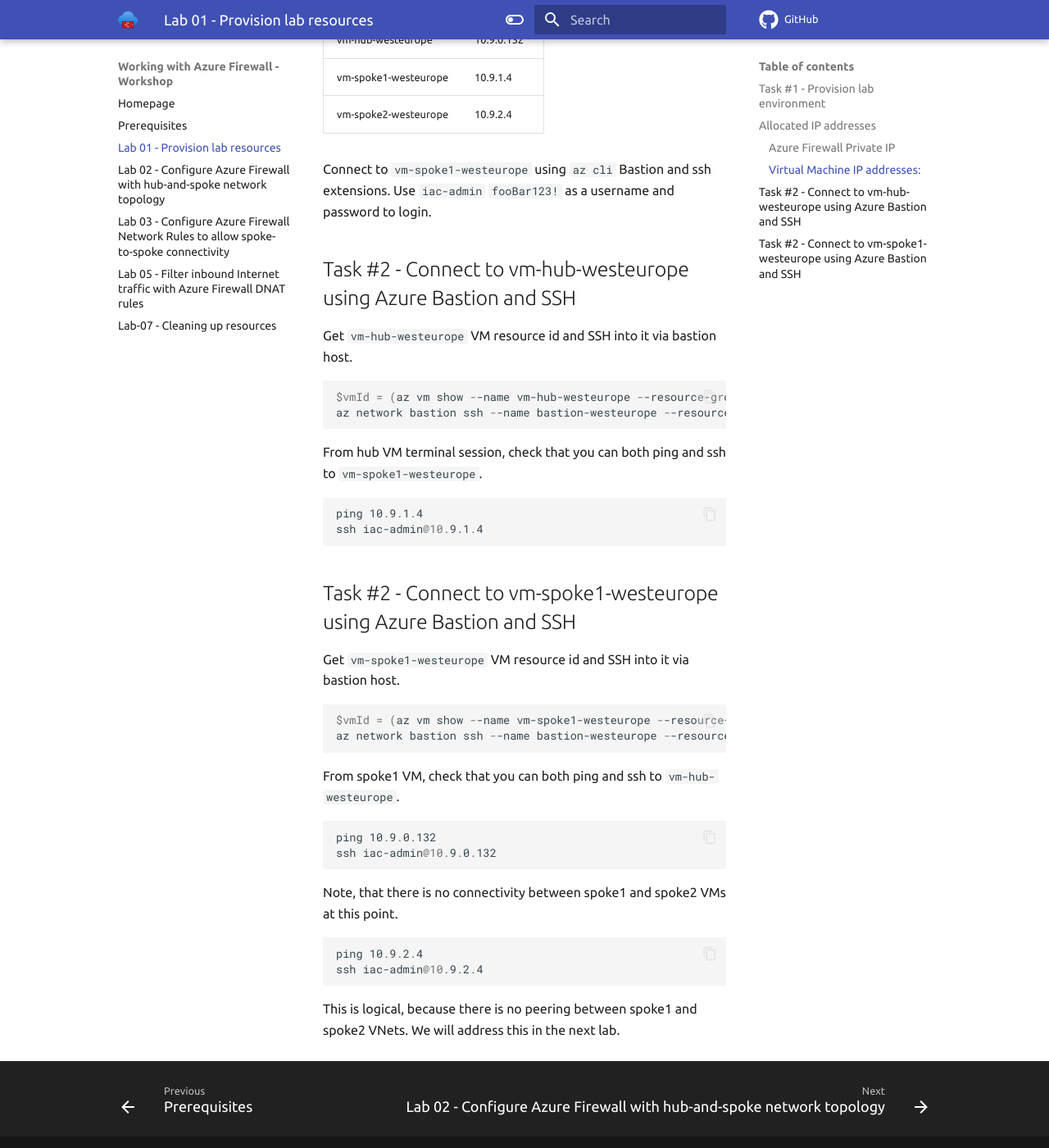
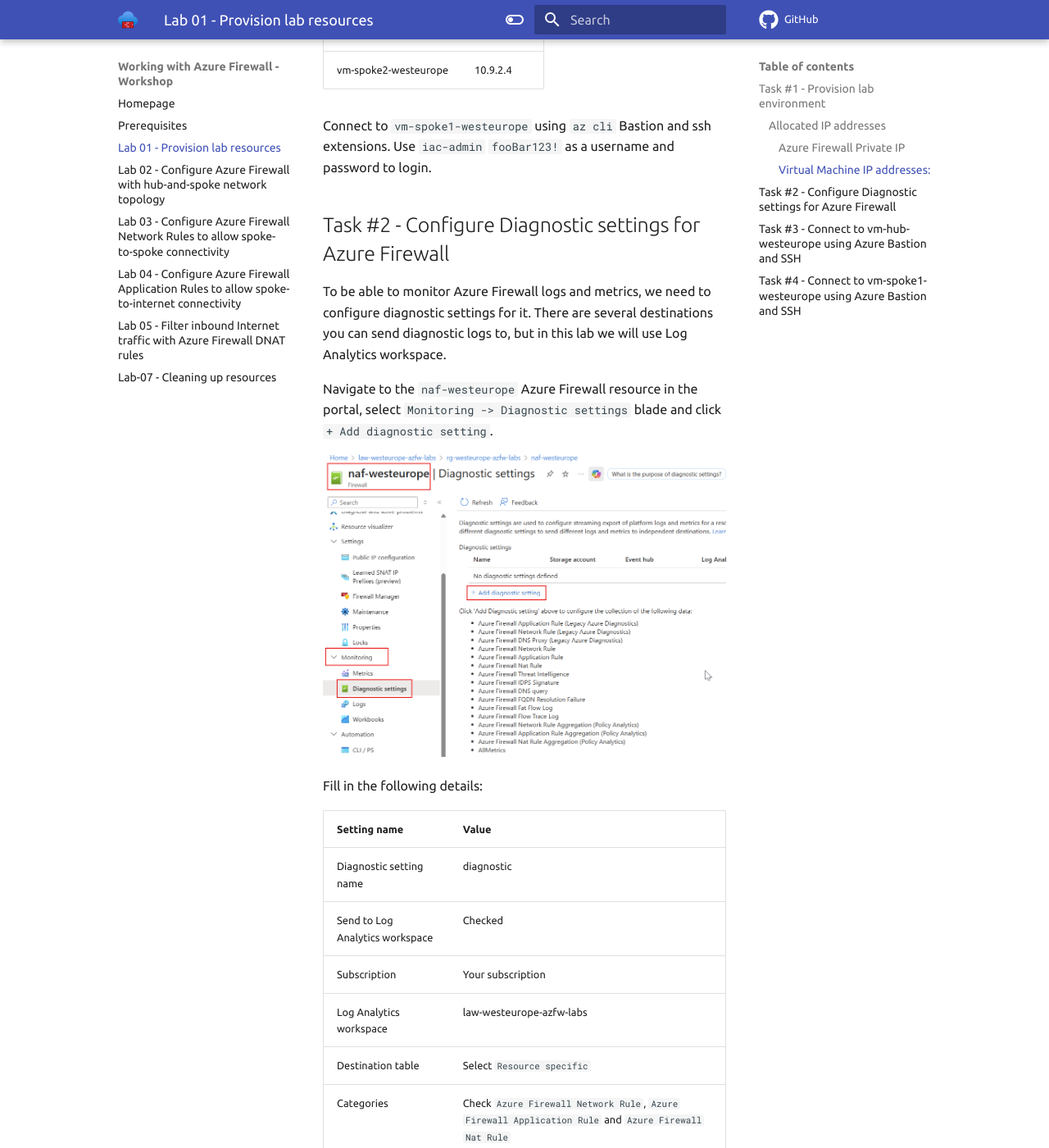
Before and after one commit to iac-oslo/azure-firewall-labs, an MkDocs documentation site: the page built from docs/labs/lab-01/index.md, in a window 1280 px wide and 1400 px high, scrolled down 3625 px. Shown: the whole window at 82% size. Built offline with MkDocs 1.6.1 and Material for MkDocs 9.7.7, drawn with Linux system fonts in a browser that asks for light colours; comment, search, counter and statistics services are not loaded; some of the changed text lies outside the part shown.

Commit message:
WIP: lab-04

````diff
--- a/docs/labs/lab-01/index.md
+++ b/docs/labs/lab-01/index.md
@@ -83,11 +83,11 @@ Provision script is implemented as Bicep template with use of [Azure Verified mo
 | AzureFirewallManagementSubnet    | 10.9.0.192/26 |
 | subnet-workload    | 10.9.0.128/26 |
 
-## Allocated IP addresses
+### Allocated IP addresses
 
 If you used the original script without changing it, most likely resources created under your subscription will be allocated with the same private IP addresses. Use scripts below to verify the allocated IP addresses. If they are different, you need to use your own IPs further in the labs.
 
-### Azure Firewall Private IP
+#### Azure Firewall Private IP
 
 Get private IP of Azure Firewall.
 
@@ -97,7 +97,7 @@ az network firewall show -g rg-westeurope-azfw-labs -n naf-westeurope --query ip
 
 Azure Firewall private IP is `10.9.0.4`
 
-### Virtual Machine IP addresses:
+#### Virtual Machine IP addresses:
 
 ```powershell
 # get private ip for vm-hub-westeurope
@@ -119,7 +119,37 @@ az vm show -d -g rg-westeurope-azfw-labs -n vm-spoke2-westeurope --query private
 
 Connect to `vm-spoke1-westeurope` using `az cli` Bastion and ssh extensions. Use `iac-admin` `fooBar123!` as a username and password to login.
 
-## Task #2 - Connect to vm-hub-westeurope using Azure Bastion and SSH
+## Task #2 - Configure Diagnostic settings for Azure Firewall
+
+To be able to monitor Azure Firewall logs and metrics, we need to configure diagnostic settings for it. There are several destinations you can send diagnostic logs to, but in this lab we will use Log Analytics workspace.
+
+Navigate to the `naf-westeurope` Azure Firewall resource in the portal, select `Monitoring -> Diagnostic settings` blade and click `+ Add diagnostic setting`.
+
+![diag-settings](../../assets/images/lab-01/diagnostic-settings-1.png)
+
+Fill in the following details:
+
+| Setting name | Value |
+|--------------|---------------------|
+| Diagnostic setting name  | diagnostic |
+| Send to Log Analytics workspace | Checked |
+| Subscription | Your subscription |
+| Log Analytics workspace | law-westeurope-azfw-labs |
+| Destination table | Select `Resource specific` |
+| Categories | Check `Azure Firewall Network Rule`, `Azure Firewall Application Rule` and `Azure Firewall Nat Rule`  |
+
+![diag-settings-2](../../assets/images/lab-01/diagnostic-settings-2.png)
+
+Click Save.
+
+Destination table `Resource specific` means that logs and metrics are written to individual tables for each category of the resource. We selected `Azure Firewall Network Rule`, `Azure Firewall Application Rule` and `Azure Firewall Nat Rule` categories, so the following tables will be created in Log Analytics workspace:
+
+- `AZFWNetworkRule`
+- `AZFWApplicationRule`
+- `AZFWNatRule`
+
+
+## Task #3 - Connect to vm-hub-westeurope using Azure Bastion and SSH
 
 Get `vm-hub-westeurope` VM resource id and SSH into it via bastion host.
 
@@ -135,7 +165,7 @@ ping 10.9.1.4
 ssh iac-admin@10.9.1.4
 ```
 
-## Task #2 - Connect to vm-spoke1-westeurope using Azure Bastion and SSH
+## Task #4 - Connect to vm-spoke1-westeurope using Azure Bastion and SSH
 
 Get `vm-spoke1-westeurope` VM resource id and SSH into it via bastion host.
 
--- a/mkdocs.yml
+++ b/mkdocs.yml
@@ -8,6 +8,7 @@ nav:
   - Lab 01 - Provision lab resources: labs/lab-01/index.md
   - Lab 02 - Configure Azure Firewall with hub-and-spoke network topology: labs/lab-02/index.md
   - Lab 03 - Configure Azure Firewall Network Rules to allow spoke-to-spoke connectivity: labs/lab-03/index.md
+  - Lab 04 - Configure Azure Firewall Application Rules to allow spoke-to-internet connectivity: labs/lab-04/index.md
   - Lab 05 - Filter inbound Internet traffic with Azure Firewall DNAT rules: labs/lab-05/index.md
   - Lab-07 - Cleaning up resources: labs/lab-07/index.md
 
````
Also changed, not shown: docs/index.md (+1 -0 lines), docs/labs/lab-02/index.md (+25 -11 lines), docs/labs/lab-03/index.md (+6 -3 lines), docs/labs/lab-04/index.md (added, +102 -0 lines), docs/labs/lab-05/index.md (+1 -1 lines), docs/assets/images/lab-01/diagnostic-settings-1.png (added), docs/assets/images/lab-01/diagnostic-settings-2.png (added), docs/assets/images/lab-02/udr.png (added), docs/assets/images/lab-04/apprules-allow.png (added), docs/assets/images/lab-04/apprules-deny.png (added), 2 other files.
